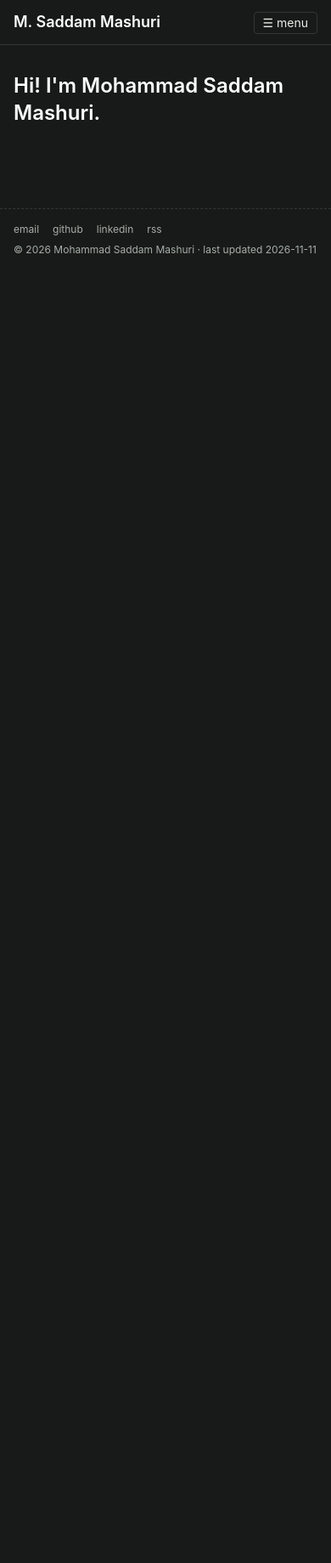
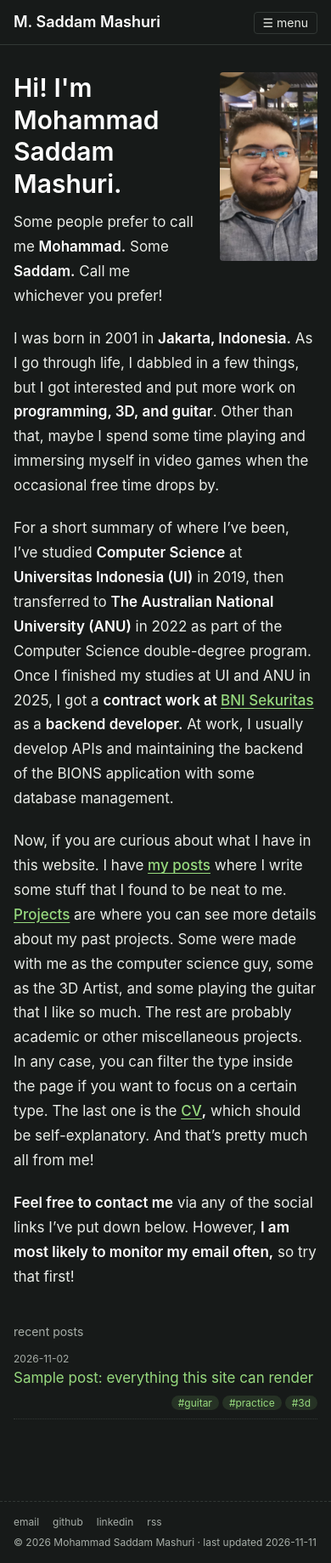
Before and after one commit to saddamonpc/saddamonpc.github.io, an Astro site: page / in a window 390 px wide. Shown: the whole page at 85% size. Before the commit the page ends 844 px from the top, so only its background shows below. Built offline with nearby package versions, Linux system fonts and the light colour scheme; Astro itself is replaced by a stand-in of ours; some packages are replaced by stand-ins of ours.

Commit message:
feat: home page with bio and recent posts

```diff
--- /dev/null
+++ b/src/content/bio.md
@@ -0,0 +1,14 @@
+<!-- The home page bio. Edit freely: it shows under "Hi! I'm Mohammad Saddam Mashuri." -->
+<!-- edited: the first sentence ("Hi! I'm Mohammad Saddam Mashuri.") is now the page heading, so it's not repeated here. -->
+
+Some people prefer to call me **Mohammad.** Some **Saddam.** Call me whichever you prefer!
+
+I was born in 2001 in **Jakarta, Indonesia.** As I go through life, I dabbled in a few things, but I got interested and put more work on **programming, 3D, and guitar**. Other than that, maybe I spend some time playing and immersing myself in video games when the occasional free time drops by.
+
+For a short summary of where I've been, I've studied **Computer Science** at **Universitas Indonesia (UI)** in 2019, then transferred to **The Australian National University (ANU)** in 2022 as part of the Computer Science double-degree program. Once I finished my studies at UI and ANU in 2025, I got a **contract work at [BNI Sekuritas](https://www.bnisekuritas.co.id/)** as a **backend developer.** At work, I usually develop APIs and maintaining the backend of the BIONS application with some database management.
+
+<!-- edited: "my blog" now points to the posts page, and the links use the new addresses. The sentence about the search function (CTRL+K) was removed: this site has no search yet. -->
+
+Now, if you are curious about what I have in this website. I have **[my posts](/posts/)** where I write some stuff that I found to be neat to me. **[Projects](/projects/)** are where you can see more details about my past projects. Some were made with me as the computer science guy, some as the 3D Artist, and some playing the guitar that I like so much. The rest are probably academic or other miscellaneous projects. In any case, you can filter the type inside the page if you want to focus on a certain type. The last one is the **[CV](/cv/),** which should be self-explanatory. And that's pretty much all from me!
+
+**Feel free to contact me** via any of the social links I've put down below. However, **I am most likely to monitor my email often,** so try that first!
--- a/src/pages/index.astro
+++ b/src/pages/index.astro
@@ -1,10 +1,50 @@
 ---
+// The home page: greeting, photo, bio, and the 3 newest posts.
+import { Image } from 'astro:assets';
+import profilePhoto from '../assets/prof_pic.jpg';
+import TagPills from '../components/TagPills.astro';
 import { SITE_TITLE } from '../consts';
+import { Content as Bio } from '../content/bio.md';
 import BaseLayout from '../layouts/BaseLayout.astro';
+import { getPublished } from '../lib/collections';
+import { entryUrl } from '../lib/content';
+import { formatDate } from '../lib/dates';
+import '../styles/prose.css';
+
+const recent = (await getPublished('posts')).slice(0, 3);
 ---
 
 <BaseLayout title={SITE_TITLE} current="home">
-	<div class="mx-auto max-w-3xl px-4 py-8 sm:px-8">
-		<h1 class="text-2xl font-semibold text-strong">Hi! I'm Mohammad Saddam Mashuri.</h1>
+	<div data-home class="mx-auto max-w-3xl px-4 py-8 sm:px-8">
+		<Image
+			src={profilePhoto}
+			alt="Photo of Mohammad Saddam Mashuri"
+			width={480}
+			class="float-right mb-4 ml-6 w-[32%] rounded"
+			loading="eager"
+		/>
+		<h1 class="mb-3 text-3xl leading-tight font-semibold text-strong">Hi! I'm Mohammad Saddam Mashuri.</h1>
+		<div data-bio class="prose max-w-none [&_strong]:text-strong">
+			<Bio />
+		</div>
+
+		<h2 class="clear-both mt-10 mb-2 font-mono text-sm font-normal text-muted">recent posts</h2>
+		<ul data-recent>
+			{
+				recent.map((post) => (
+					<li class="flex flex-wrap items-baseline gap-x-3.5 border-b border-dotted border-line py-1.5">
+						<time datetime={post.data.date.toISOString()} class="min-w-24 font-mono text-xs text-muted">
+							{formatDate(post.data.date, 'iso')}
+						</time>
+						<a href={entryUrl('posts', post.id)} class="no-underline hover:underline">
+							{post.data.title}
+						</a>
+						<span class="ml-auto">
+							<TagPills tags={post.data.tags} collection="posts" />
+						</span>
+					</li>
+				))
+			}
+		</ul>
 	</div>
 </BaseLayout>
--- /dev/null
+++ b/tests/e2e/home.spec.ts
@@ -0,0 +1,32 @@
+import { expect, test } from '@playwright/test';
+
+test('greeting, photo and bio', async ({ page }) => {
+	await page.goto('/');
+	await expect(page.locator('h1')).toHaveText("Hi! I'm Mohammad Saddam Mashuri.");
+	const photo = page.getByRole('img', { name: 'Photo of Mohammad Saddam Mashuri' });
+	await expect(photo).toBeVisible();
+	const column = (await page.locator('[data-home]').boundingBox())!;
+	const box = (await photo.boundingBox())!;
+	const share = box.width / column.width;
+	expect(share).toBeGreaterThan(0.28);
+	expect(share).toBeLessThan(0.36);
+	const bio = page.locator('[data-bio]');
+	await expect(bio).not.toContainText(/ctrl\+k/i);
+	await expect(bio).not.toContainText(/search function/i);
+});
+
+test('links in the bio work', async ({ page, request }) => {
+	await page.goto('/');
+	for (const href of await page.locator('[data-bio] a').evaluateAll((links) => links.map((a) => a.getAttribute('href')!))) {
+		if (href.startsWith('/')) expect((await request.get(href)).status(), href).toBe(200);
+	}
+});
+
+test('recent posts', async ({ page }) => {
+	await page.goto('/');
+	await expect(page.getByText('recent posts', { exact: true })).toBeVisible();
+	const rows = page.locator('[data-recent] > li');
+	expect(await rows.count()).toBeLessThanOrEqual(3);
+	await expect(rows.first().getByRole('link').first()).toHaveAttribute('href', '/posts/sample-post/');
+	await expect(rows.first()).toContainText('2026-11-02');
+});
```
